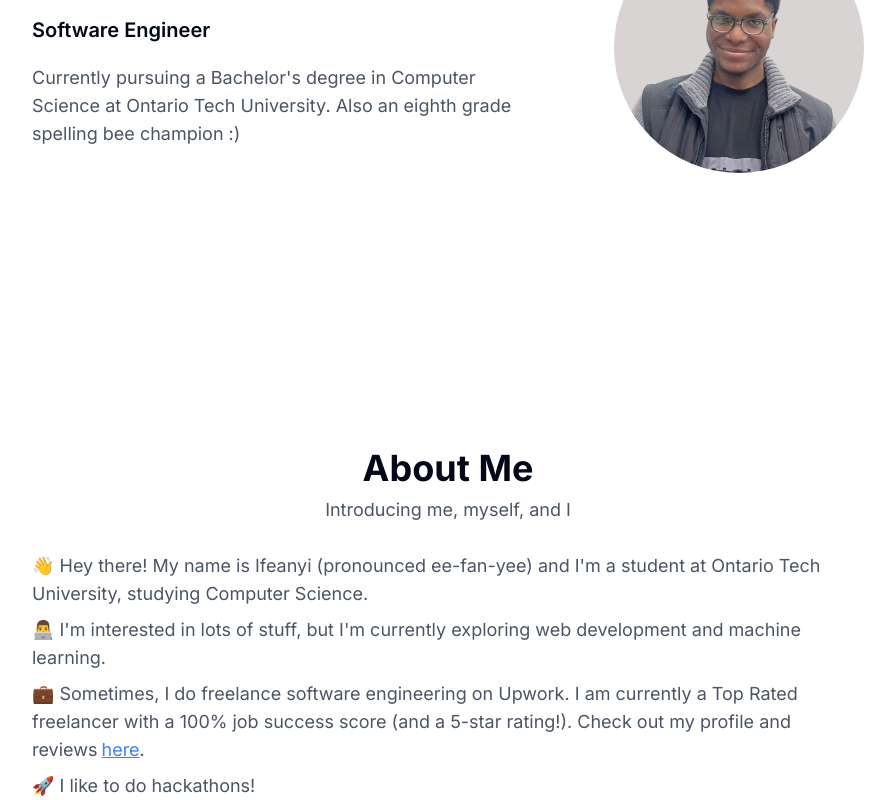
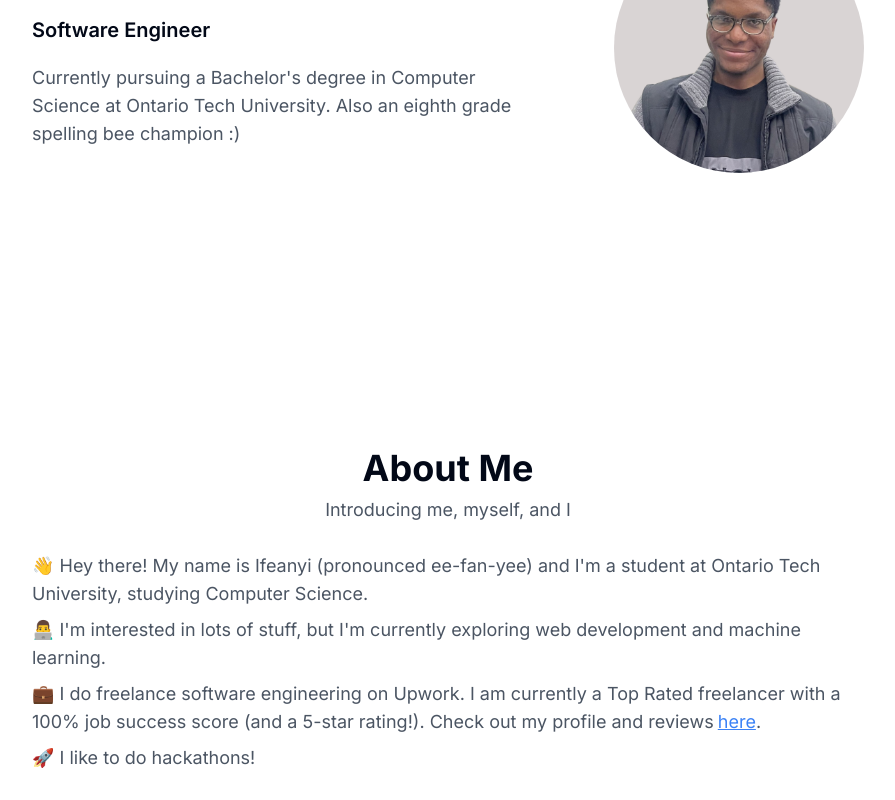
Before and after one commit to kz4killua/website, a Next.js app: page / in a window 1280 px wide. Shown: the part 432-1232 px from the top of the page, without its empty margins (192-1087 px from the left). After the commit the page ends 1204 px from the top, so only its background shows below. Built offline with nearby package versions, Linux system fonts and the light colour scheme.

Commit message:
Update about.tsx

```diff
--- a/src/components/about.tsx
+++ b/src/components/about.tsx
@@ -19,7 +19,7 @@ export default function About() {
           👨‍💻 I&apos;m interested in lots of stuff, but I&apos;m currently exploring web development and machine learning.
         </p>
         <p>
-          💼 Sometimes, I do freelance software engineering on Upwork. I am currently
+          💼 I do freelance software engineering on Upwork. I am currently
           a Top Rated freelancer with a 100% job success score (and a 5-star rating!).
           Check out my profile and reviews
           <Link
```
